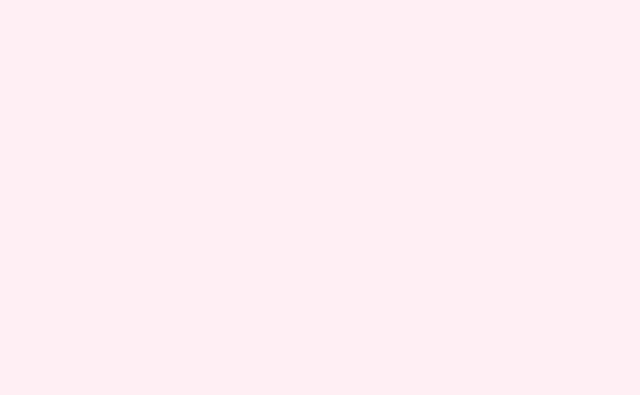
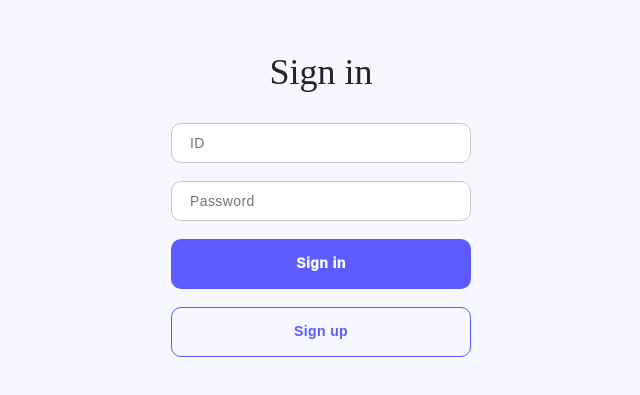
Before and after one commit to taeho-choi/tutoring-platform, a React (Create React App) app: page /login in a window 1280 px wide. Shown: the part 229-624 px from the top of the page, without its empty margins (319-959 px from the left). Built offline with nearby package versions, Linux system fonts and the light colour scheme; a web font is replaced by a local one.

Commit message:
page link

```diff
--- a/src/App.css
+++ b/src/App.css
@@ -12,4 +12,14 @@
   color: rgb(37, 37, 37);
   min-height: 100vh;
   font-family: "Pretendard-Regular";
+  text-decoration: none;
 }
+
+ul,
+ol,
+li {
+  list-style: none;
+}
+a {
+  text-decoration: none;
+}
--- a/src/App.js
+++ b/src/App.js
@@ -2,6 +2,7 @@ import "./App.css";
 import { Route } from "react-router-dom";
 import { BrowserRouter } from "react-router-dom";
 import LoginPage from "./LoginPage";
+import MainPage from "./MainPage";
 
 function App() {
   return (
@@ -10,6 +11,15 @@ function App() {
         <Route
           exact
           path="/"
+          render={() => (
+            <>
+              <MainPage />
+            </>
+          )}
+        />
+        <Route
+          exact
+          path="/login"
           render={() => (
             <>
               <LoginPage />
--- a/src/LoginPage.css
+++ b/src/LoginPage.css
@@ -1,8 +1,9 @@
 .LoginPage {
   text-align: center;
-  background-color: #f3f3f3;
+  background-color: #f7f7ff;
   color: rgb(37, 37, 37);
-  min-height: 100vh;
+  height: 100vh;
+  text-decoration: none;
 }
 
 .LoginBox {
@@ -11,7 +12,7 @@
   /* border: 1px solid rgb(199, 199, 199); */
   border: none;
   border-radius: 10px;
-  background-color: #f3f3f3;
+  background-color: #f7f7ff;
   margin: auto;
   padding-top: 280px;
 }
@@ -29,9 +30,9 @@
   letter-spacing: 0.4px;
   line-height: 2.4vh;
   text-decoration: none;
-  margin-bottom: 2vh;
+  margin-bottom: 18px;
   box-sizing: border-box;
-  padding: 0px 2vh 0px 2vh;
+  padding: 0px 18px 0px 18px;
   display: block;
 }
 
@@ -44,10 +45,10 @@
   font-weight: 1000;
   outline-width: 1px;
   border: none;
-  background: #f57c86;
+  background: #5b5bff;
   letter-spacing: 0.4px;
   line-height: 2.4vh;
-  margin-bottom: 1vh;
+  margin-bottom: 18px;
   margin-top: 0px;
   box-sizing: border-box;
   cursor: pointer;
@@ -57,19 +58,36 @@
 }
 
 .LoginPage .loginBtn:hover {
-  background-color: #ffa2ac;
+  background-color: #9292ff;
   transition-duration: 100ms;
 }
 
+.LoginPage .signup {
+  width: 300px;
+  height: 50px;
+  margin: auto;
+  border-radius: 10px;
+  font-size: 14px;
+  font-weight: 600;
+  outline-width: 1px;
+  border: 1px solid #5b5bff;
+  background: #f7f7ff;
+  letter-spacing: 0.4px;
+  line-height: 2.4vh;
+  margin-bottom: 1vh;
+  margin-top: 0px;
+  box-sizing: border-box;
+  cursor: pointer;
+  color: #5b5bff;
+  transition-duration: 100ms;
+  display: block;
+}
+
 .LoginPage .Logo {
-  margin-bottom: 50px;
+  margin-bottom: 30px;
   font-size: 36px;
   font-weight: 500;
   cursor: pointer;
   /* color: #f57c86; */
   color: rgb(37, 37, 37);
 }
-
-.LoginPage a {
-  color: #0d8ced;
-}
--- a/src/LoginPage.js
+++ b/src/LoginPage.js
@@ -1,4 +1,5 @@
 import "./LoginPage.css";
+import { Link } from "react-router-dom";
 
 const LoginPage = () => {
   return (
@@ -7,7 +8,10 @@ const LoginPage = () => {
         <div className="Logo">Sign in</div>
         <input placeholder="ID"></input>
         <input placeholder="Password" type={"password"}></input>
-        <button className="loginBtn">Sign in</button>
+        <Link to="/">
+          <button className="loginBtn">Sign in</button>
+        </Link>
+        <button className="signup">Sign up</button>
       </div>
     </div>
   );
--- /dev/null
+++ b/src/MainPage.css
@@ -0,0 +1,4 @@
+.MainPage {
+  background-color: #f7f7ff;
+  height: 100vh;
+}
--- /dev/null
+++ b/src/MainPage.js
@@ -0,0 +1,7 @@
+import "./MainPage.css";
+
+const MainPage = () => {
+  return <div className="MainPage">메인페이지</div>;
+};
+
+export default MainPage;
```
